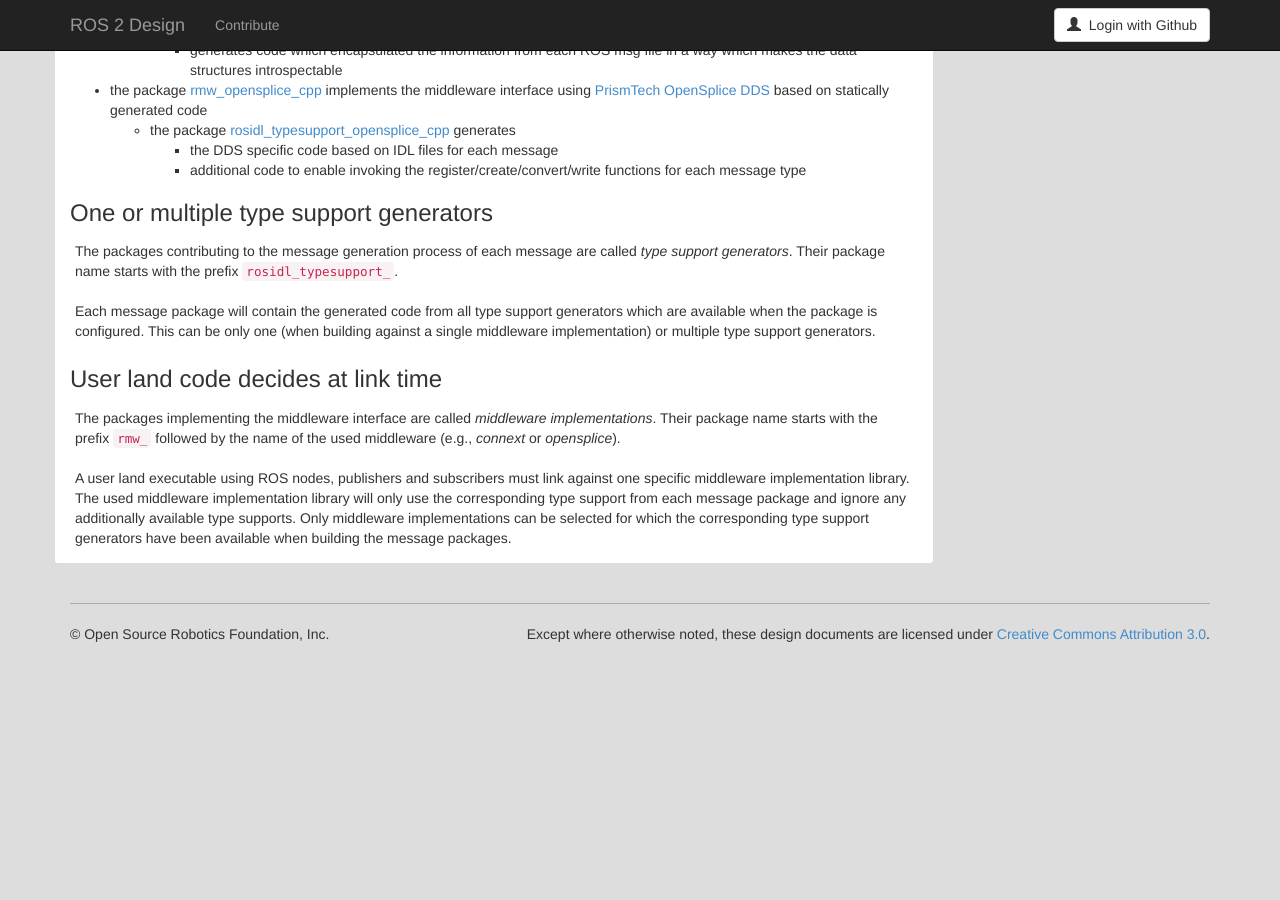
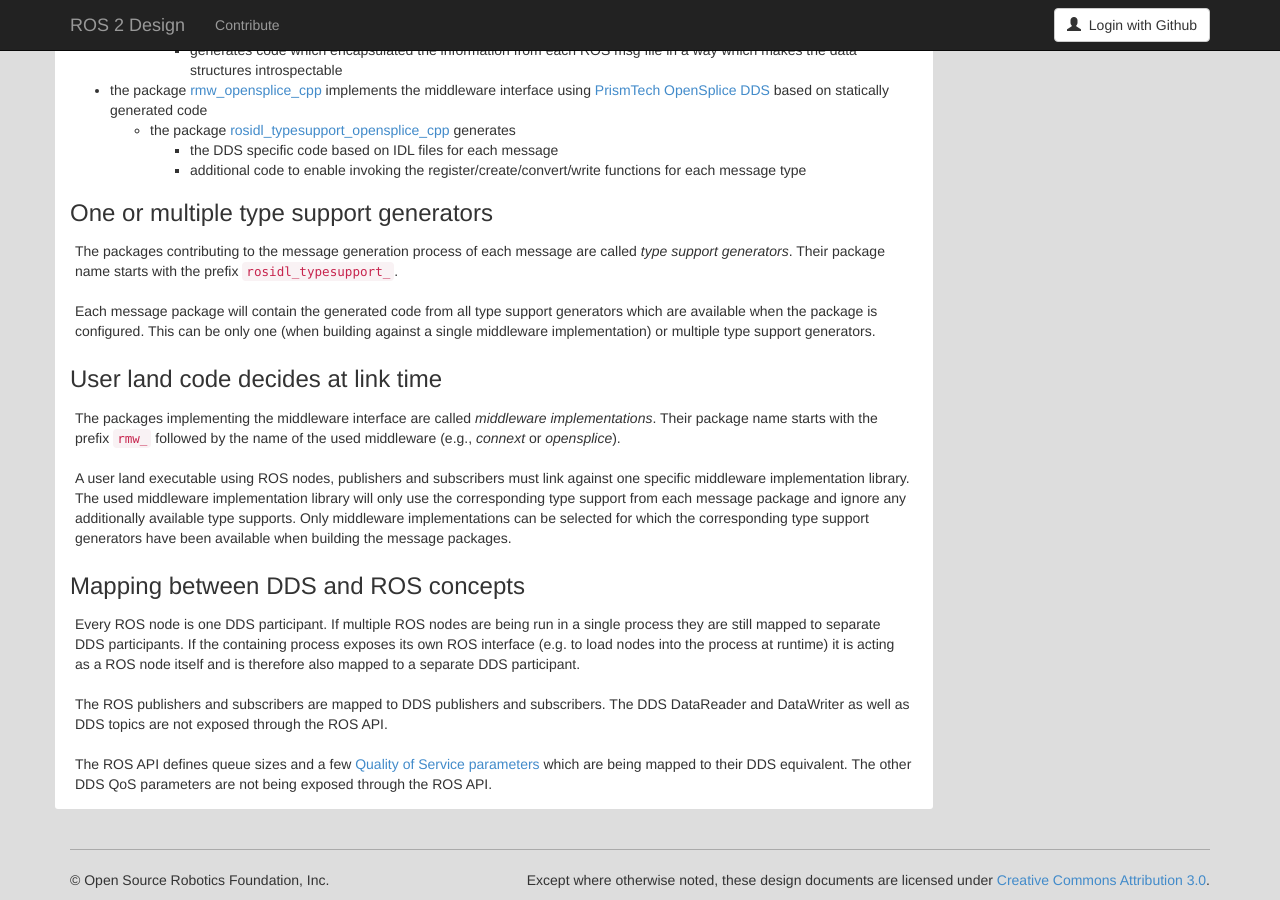
Before and after one commit to ros2/design, a Jekyll site: the page built from articles/060_ros_middleware_interface.md, in a window 1280 px wide and 900 px high, scrolled down 6750 px. Built offline with Jekyll 4.4.1, drawn with Linux system fonts in a browser that asks for light colours; nearby versions of some CDN libraries; before the commit the page ends 7404 px from its top, so only the background shows below that.

Commit message:
add information about mapping between ROS and DDS concepts (#105)
* add information about mapping between ROS and DDS concepts

```diff
--- a/articles/060_ros_middleware_interface.md
+++ b/articles/060_ros_middleware_interface.md
@@ -369,3 +369,15 @@ Their package name starts with the prefix `rmw_` followed by the name of the use
 A user land executable using ROS nodes, publishers and subscribers must link against one specific middleware implementation library.
 The used middleware implementation library will only use the corresponding type support from each message package and ignore any additionally available type supports.
 Only middleware implementations can be selected for which the corresponding type support generators have been available when building the message packages.
+
+### Mapping between DDS and ROS concepts
+
+Every ROS node is one DDS participant.
+If multiple ROS nodes are being run in a single process they are still mapped to separate DDS participants.
+If the containing process exposes its own ROS interface (e.g. to load nodes into the process at runtime) it is acting as a ROS node itself and is therefore also mapped to a separate DDS participant.
+
+The ROS publishers and subscribers are mapped to DDS publishers and subscribers.
+The DDS DataReader and DataWriter as well as DDS topics are not exposed through the ROS API.
+
+The ROS API defines queue sizes and a few [Quality of Service parameters](http://design.ros2.org/articles/qos.html) which are being mapped to their DDS equivalent.
+The other DDS QoS parameters are not being exposed through the ROS API.
```
